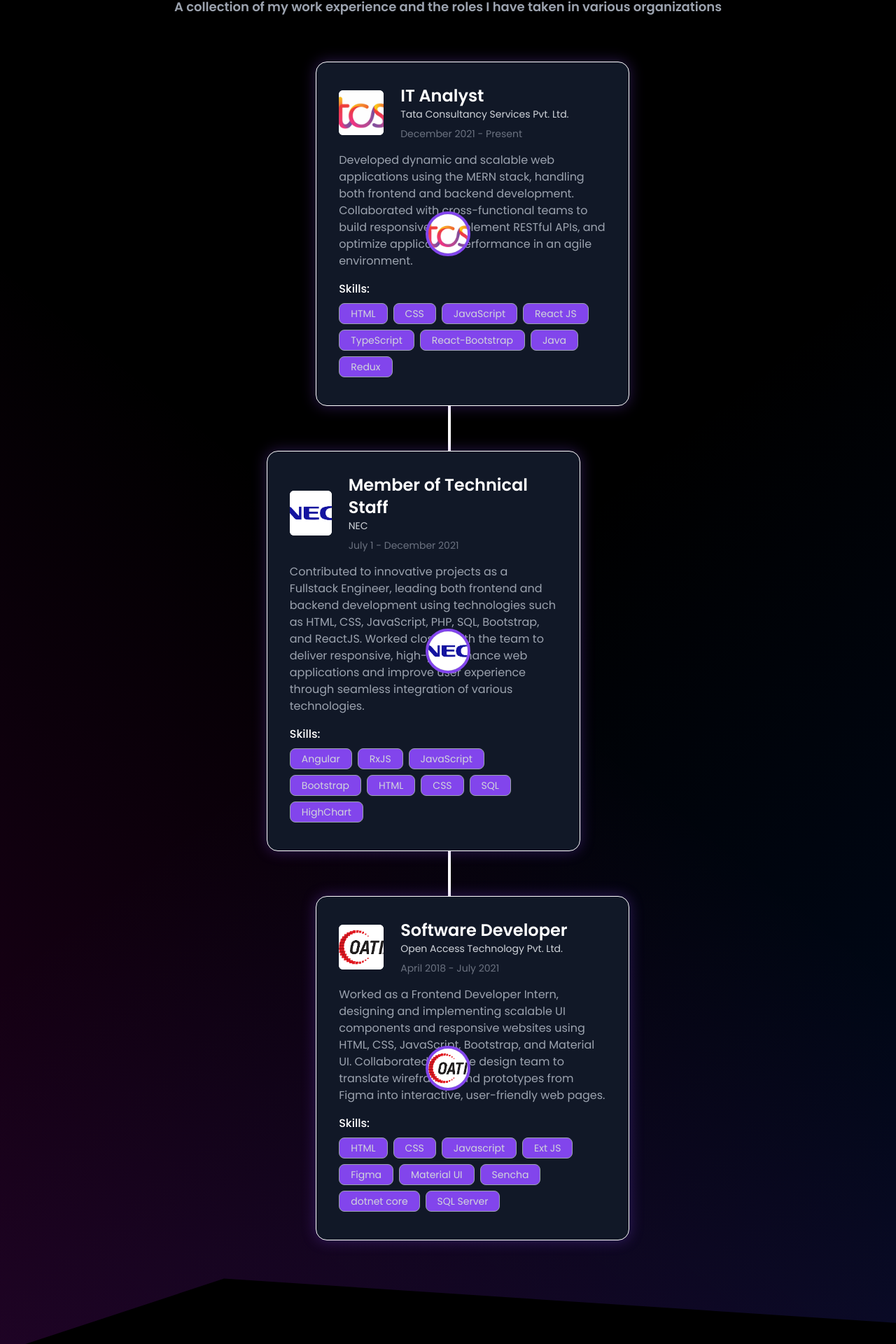
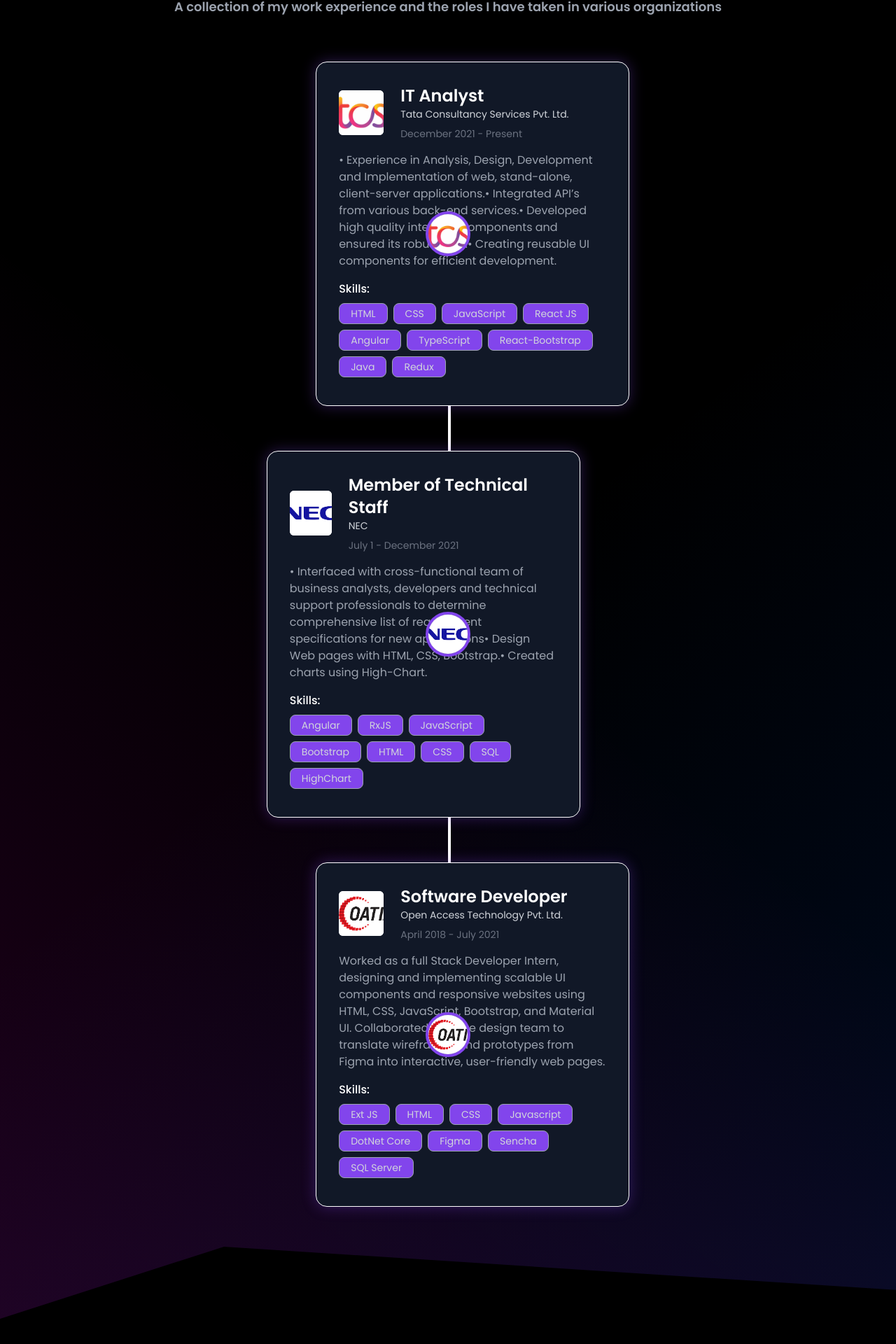
Before and after one commit to vikasyadav6710/Portfolio1, a React (Vite) app: page / in a window 1280 px wide. Shown: the part 2092-4012 px from the top of the page at 70% size. Built offline with nearby package versions, Linux system fonts and the light colour scheme.

Commit message:
second 5

```diff
--- a/src/components/Work/Work.jsx
+++ b/src/components/Work/Work.jsx
@@ -32,7 +32,7 @@ const Work = () => {
         {projects.map((project) => (
           <div
             key={project.id}
-            onClick={() => handleOpenModal(project)}
+            // onClick={() => handleOpenModal(project)}
             className="border border-white bg-gray-900 backdrop-blur-md rounded-2xl shadow-2xl overflow-hidden cursor-pointer hover:shadow-purple-500/50 hover:-translate-y-2 transition-transform duration-300"
           >
             <div className="p-4">
--- a/src/constants.js
+++ b/src/constants.js
@@ -135,12 +135,16 @@ export const SkillsInfo = [
       role: "IT Analyst",
       company: "Tata Consultancy Services Pvt. Ltd.",
       date: "December 2021 - Present",
-      desc: "Developed dynamic and scalable web applications using the MERN stack, handling both frontend and backend development. Collaborated with cross-functional teams to build responsive UI, implement RESTful APIs, and optimize application performance in an agile environment.",
+      desc: "•	Experience in Analysis, Design, Development and Implementation of web, stand-alone, client-server applications."
++"•	Integrated API’s from various back-end services."+
+"•	Developed high quality interface components and ensured its robustness."+
+"•	Creating reusable UI components for efficient development.",
       skills: [
         "HTML",
         "CSS",
         "JavaScript",
         "React JS",
+        "Angular",
         "TypeScript",
         // "Node JS",
         "React-Bootstrap",
@@ -155,7 +159,9 @@ export const SkillsInfo = [
       role: "Member of Technical Staff",
       company: "NEC",
       date: "July 1 - December 2021",
-      desc: "Contributed to innovative projects as a Fullstack Engineer, leading both frontend and backend development using technologies such as HTML, CSS, JavaScript, PHP, SQL, Bootstrap, and ReactJS. Worked closely with the team to deliver responsive, high-performance web applications and improve user experience through seamless integration of various technologies.",
+      desc: "•	Interfaced with cross-functional team of business analysts, developers and technical support professionals to determine comprehensive list of requirement specifications for new applications"
++ "•	Design Web pages with HTML, CSS, Bootstrap."+
+"•	Created charts using High-Chart.",
       skills: [
         "Angular",
         "RxJS",
@@ -173,16 +179,15 @@ export const SkillsInfo = [
       role: "Software Developer",
       company: "Open Access Technology Pvt. Ltd.",
       date: "April 2018 - July 2021",
-      desc: "Worked as a Frontend Developer Intern, designing and implementing scalable UI components and responsive websites using HTML, CSS, JavaScript, Bootstrap, and Material UI. Collaborated with the design team to translate wireframes and prototypes from Figma into interactive, user-friendly web pages.",
+      desc: "Worked as a full Stack Developer Intern, designing and implementing scalable UI components and responsive websites using HTML, CSS, JavaScript, Bootstrap, and Material UI. Collaborated with the design team to translate wireframes and prototypes from Figma into interactive, user-friendly web pages.",
       skills: [
+        "Ext JS",
         "HTML",
         "CSS",
         "Javascript",
-        "Ext JS",
+        "DotNet Core",
         "Figma",
-        "Material UI",
         "Sencha",
-        "dotnet core",
         "SQL Server"
       ],
     },
```
